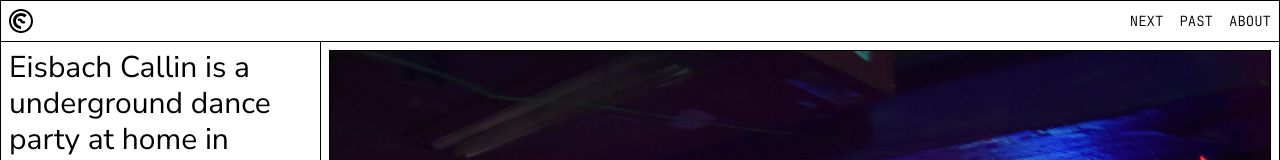
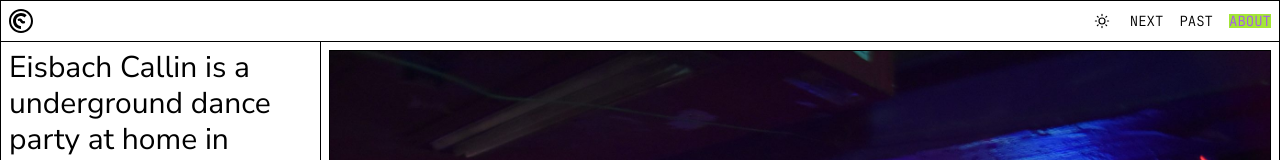
Before and after one commit to eisbachcallin/website, a Next.js app: page /about in a window 1280 px wide. Shown: the top 160 px of the page. Built offline with nearby package versions, Linux system fonts and the light colour scheme.

Commit message:
add theme clas to root layout

```diff
--- a/src/app/layout.tsx
+++ b/src/app/layout.tsx
@@ -32,7 +32,8 @@ export default function RootLayout({
       lang='en'
       className={clsx(
         `${sans.variable} ${mono.variable}`,
-        'scroll-smooth selection:bg-accent selection:text-onaccent'
+        'scroll-smooth selection:bg-accent selection:text-onaccent',
+        'theme-light'
       )}
     >
       <body className='relative bg-default font-mono'>
```
